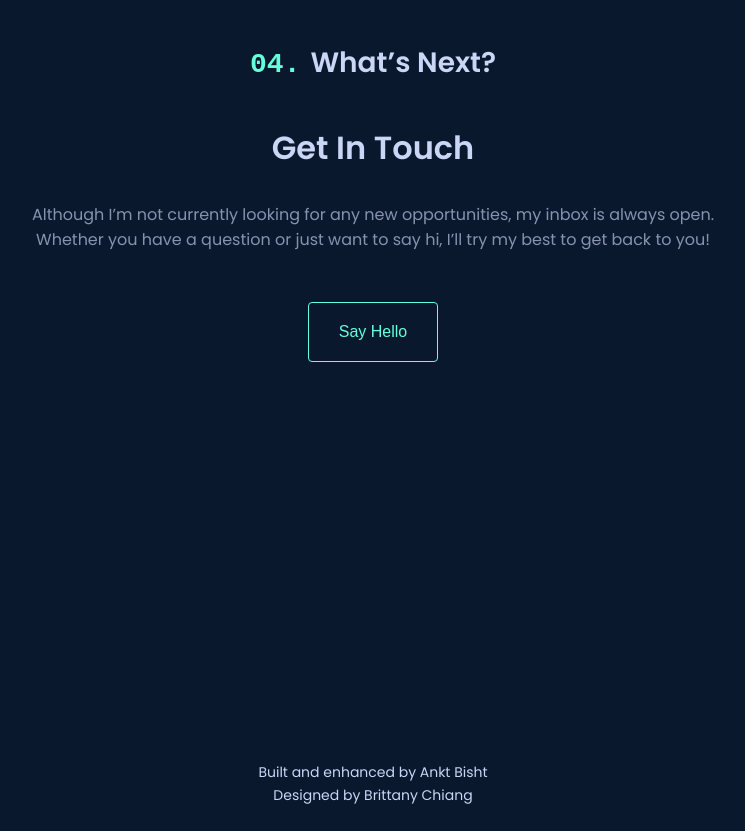
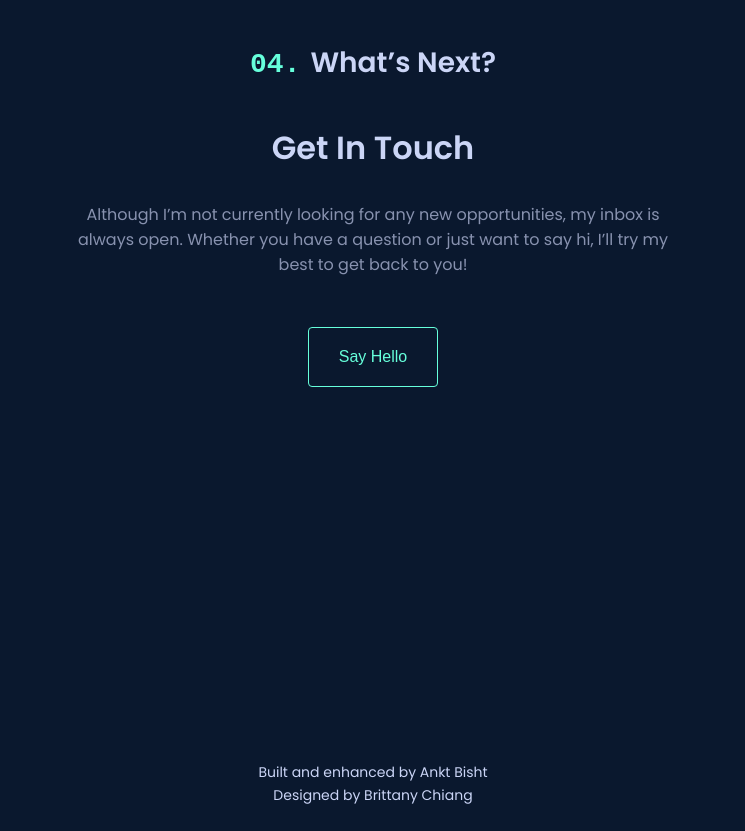
Before and after one commit to mrghost143/Portfolio, a React (Vite) app: page / in a window 1280 px wide. Shown: the part 4640-5471 px from the top of the page, without its empty margins (267-1012 px from the left). Built offline with nearby package versions, Linux system fonts and the light colour scheme; a web font is replaced by a local one.

Commit message:
add maxwidth

```diff
--- a/src/Component/ContactSection/contact.scss
+++ b/src/Component/ContactSection/contact.scss
@@ -12,11 +12,12 @@
             }
         }
         &-container{
-            max-width: 700px;
+            max-width: 600px;
             display: flex;
             justify-content: center;
             flex-direction: column;
             align-items: center;
+            margin:0  auto;
             button{
                 font-size: 16px;
                 padding: 20px 30px;
```
